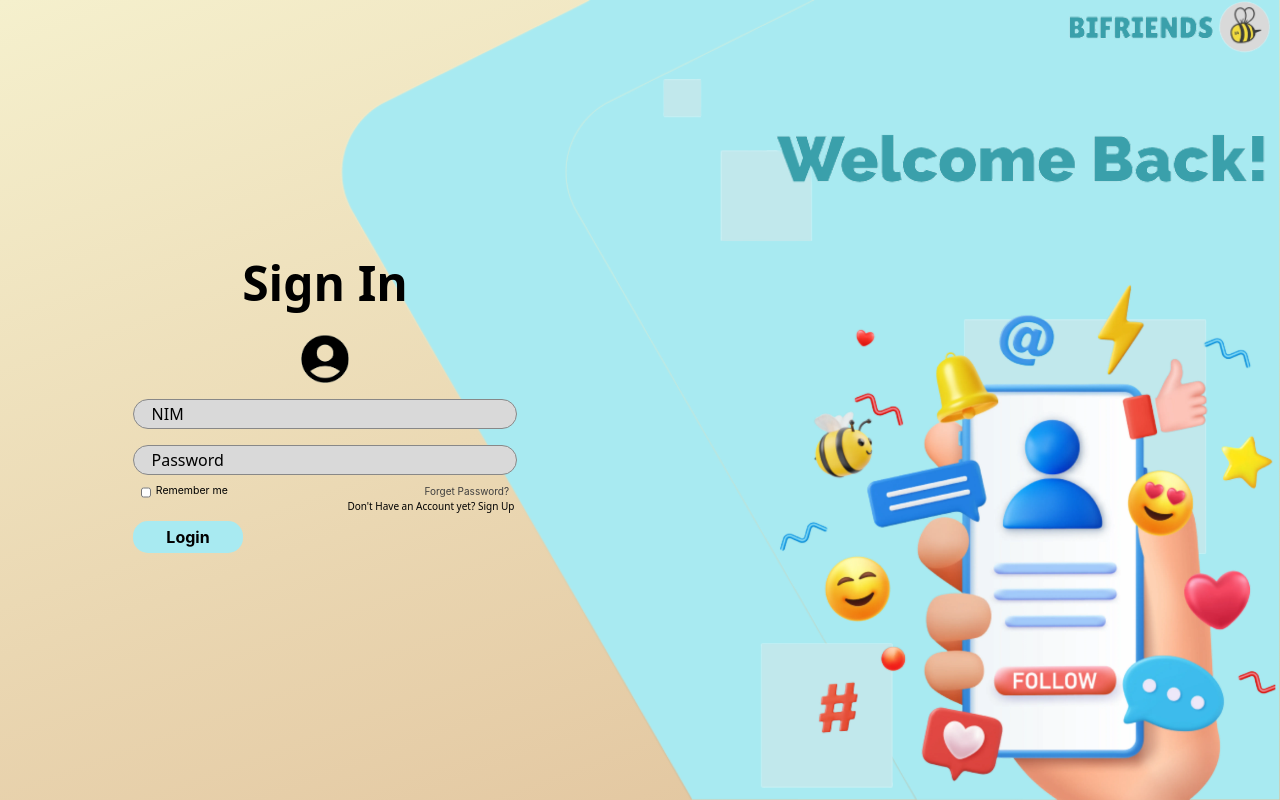
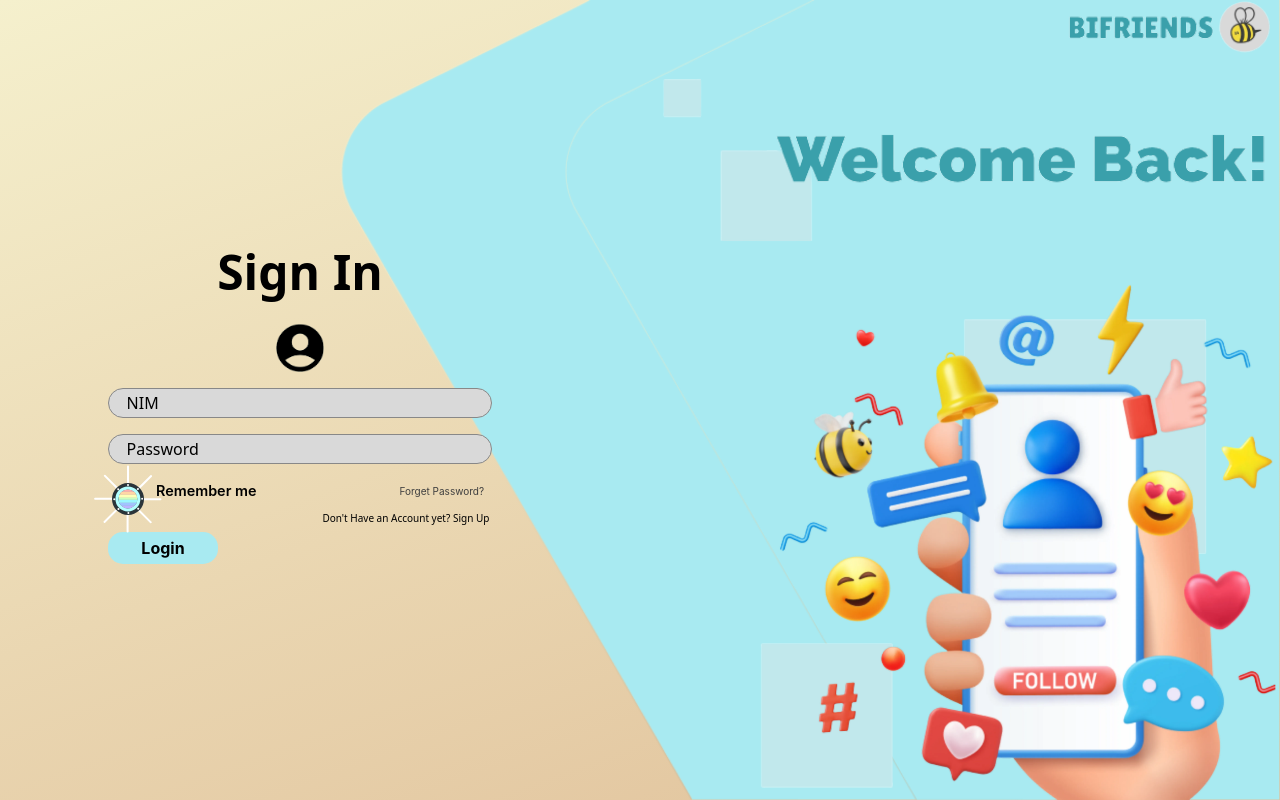
Before and after one commit to D4V1DYL/Bi-Friends-FE, a React (Vite) app: page / in a window 1280 px wide. Built offline with nearby package versions, Linux system fonts and the light colour scheme.

Commit message:
Update Login
Menambah animasi Remember Me

```diff
--- a/package.json
+++ b/package.json
@@ -19,6 +19,7 @@
     "react-icons": "^5.5.0",
     "react-router-dom": "^6.30.0",
     "react-toastify": "^11.0.5",
+    "styled-components": "^6.1.18",
     "sweetalert2": "^11.17.2",
     "tailwindcss": "^4.0.13"
   },
--- /dev/null
+++ b/src/Components/Textbox/textbox.tsx
@@ -0,0 +1,216 @@
+import React from 'react';
+import styled from 'styled-components';
+
+const Checkbox = () => {
+  return (
+    <StyledWrapper>
+      <label className="checkboxLabel" htmlFor="checkbox">
+        <input id="checkbox" name="checkbox" type="checkbox" />
+        <span id="bar1" className="bar" />
+        <span id="bar2" className="bar" />
+        <span id="bar3" className="bar" />
+        <span id="bar4" className="bar" />
+        <span id="bar5" className="bar" />
+        <span id="bar6" className="bar" />
+        <span id="bar7" className="bar" />
+        <span id="bar8" className="bar" />
+        <span id="nut1" className="nut" />
+        <span id="nut2" className="nut" />
+        <span id="nut3" className="nut" />
+        <span id="nut4" className="nut" />
+        <span id="nut5" className="nut" />
+        <span id="nut6" className="nut" />
+        <span id="nut7" className="nut" />
+        <span id="nut8" className="nut" />
+        <span className="cover" />
+        <span className="cover2">
+          <div className="inCover2">
+            <div className="rainbow">
+              <div />
+              <div />
+              <div />
+              <div />
+              <div />
+              <div />
+              <div />
+            </div>
+          </div>
+        </span>
+        <svg className="lock" xmlns="http://www.w3.org/2000/svg" fill="none" viewBox="0 0 24 24">
+          <g strokeWidth={0} id="SVGRepo_bgCarrier" />
+          <g strokeLinejoin="round" strokeLinecap="round" id="SVGRepo_tracerCarrier" />
+          <g id="SVGRepo_iconCarrier">
+            <path strokeLinejoin="round" strokeLinecap="round" strokeWidth={2} stroke="#2A3439" d="M7 10.0288C7.47142 10 8.05259 10 8.8 10H15.2C15.9474 10 16.5286 10 17 10.0288M7 10.0288C6.41168 10.0647 5.99429 10.1455 5.63803 10.327C5.07354 10.6146 4.6146 11.0735 4.32698 11.638C4 12.2798 4 13.1198 4 14.8V16.2C4 17.8802 4 18.7202 4.32698 19.362C4.6146 19.9265 5.07354 20.3854 5.63803 20.673C6.27976 21 7.11984 21 8.8 21H15.2C16.8802 21 17.7202 21 18.362 20.673C18.9265 20.3854 19.3854 19.9265 19.673 19.362C20 18.7202 20 17.8802 20 16.2V14.8C20 13.1198 20 12.2798 19.673 11.638C19.3854 11.0735 18.9265 10.6146 18.362 10.327C18.0057 10.1455 17.5883 10.0647 17 10.0288M7 10.0288V8C7 5.23858 9.23858 3 12 3C14.7614 3 17 5.23858 17 8V10.0288" />
+          </g>
+        </svg>
+      </label>
+    </StyledWrapper>
+  );
+}
+
+const StyledWrapper = styled.div`
+  .checkboxLabel {
+    --rotate-offset: 45deg;
+    --time-offset: 150ms;
+    --translate-offset: 0.6rem;
+    --delay: 180ms;
+    --total-duration: calc(var(--time-offset) + var(--delay) * 7);
+    margin-top: 15px;
+
+    position: relative;
+    height: 1.5rem; /* <<< UBAH UKURAN UTAMA DI SINI */
+    aspect-ratio: 1/1;
+    display: flex;
+    justify-content: center;
+    align-items: center;
+    transition: transform var(--total-duration) ease-in-out;
+  }
+
+  .bar {
+    position: absolute;
+    height: 1.5rem;
+    width: 0.1rem;
+    border-radius: 0.05rem;
+    background-color: white;
+    top: -50%;
+    transform-origin: bottom;
+    z-index: 0;
+  }
+
+  #bar1 { rotate: 45deg; transition-delay: 0ms; }
+  #bar2 { rotate: 90deg; transition-delay: 180ms; }
+  #bar3 { rotate: 135deg; transition-delay: 360ms; }
+  #bar4 { rotate: 180deg; transition-delay: 540ms; }
+  #bar5 { rotate: 225deg; transition-delay: 720ms; }
+  #bar6 { rotate: 270deg; transition-delay: 900ms; }
+  #bar7 { rotate: 315deg; transition-delay: 1080ms; }
+  #bar8 { rotate: 360deg; transition-delay: 1260ms; }
+
+  #bar1, #bar2, #bar3, #bar4, #bar5, #bar6, #bar7, #bar8 {
+    transition: all var(--time-offset) ease-in;
+    transform: translateY(calc(var(--translate-offset) * -1));
+  }
+
+  #checkbox:checked ~ #bar1,
+  #checkbox:checked ~ #bar2,
+  #checkbox:checked ~ #bar3,
+  #checkbox:checked ~ #bar4,
+  #checkbox:checked ~ #bar5,
+  #checkbox:checked ~ #bar6,
+  #checkbox:checked ~ #bar7,
+  #checkbox:checked ~ #bar8 {
+    transform: translateY(0);
+  }
+
+  #checkbox:checked ~ #bar1 { background-color: #ffadad; }
+  #checkbox:checked ~ #bar2 { background-color: #ffd6a5; }
+  #checkbox:checked ~ #bar3 { background-color: #fdffb6; }
+  #checkbox:checked ~ #bar4 { background-color: #caffbf; }
+  #checkbox:checked ~ #bar5 { background-color: #9bf6ff; }
+  #checkbox:checked ~ #bar6 { background-color: #a0c4ff; }
+  #checkbox:checked ~ #bar7 { background-color: #bdb2ff; }
+  #checkbox:checked ~ #bar8 { background-color: #ffc6ff; }
+
+  .nut {
+    height: 0.15rem;
+    aspect-ratio: 1/1;
+    background-color: white;
+    border-radius: 50%;
+    position: absolute;
+    z-index: 2;
+    top: 0;
+    transform: translateY(-3px);
+    transform-origin: 50% 500%;
+  }
+
+  #nut1 { rotate: 45deg; }
+  #nut2 { rotate: 90deg; }
+  #nut3 { rotate: 135deg; }
+  #nut4 { rotate: 180deg; }
+  #nut5 { rotate: 225deg; }
+  #nut6 { rotate: 270deg; }
+  #nut7 { rotate: 315deg; }
+  #nut8 { rotate: 360deg; }
+
+  .cover {
+    height: 2rem;
+    aspect-ratio: 1/1;
+    border-radius: 50%;
+    background: #2a3439;
+    position: absolute;
+    top: 50%;
+    left: 50%;
+    transform: translate(-50%, -50%);
+  }
+
+  .checkboxLabel:has(:checked) {
+    transform: rotate(-360deg);
+  }
+
+  .cover2 {
+    height: 1.2rem;
+    aspect-ratio: 1/1;
+    border-radius: 50%;
+    background: #91a3b0;
+    position: absolute;
+    top: 50%;
+    left: 50%;
+    transform: translate(-50%, -50%);
+    outline-width: 0.1rem;
+    outline: solid;
+    outline-color: #b2ffff;
+  }
+
+  .inCover2 {
+    height: 100%;
+    aspect-ratio: 1/1;
+    position: relative;
+    border-radius: 50%;
+    overflow: hidden;
+  }
+
+  .inCover2 .rainbow {
+    height: 100%;
+    width: 100%;
+    top: 50%;
+    left: 50%;
+    transform: translate(-50%, -50%);
+    position: absolute;
+    display: flex;
+    flex-direction: column;
+    justify-content: center;
+    align-items: center;
+  }
+
+  .rainbow div {
+    flex: 1;
+    width: 100%;
+  }
+
+  .rainbow div:nth-child(1) { background-color: #ffadad; }
+  .rainbow div:nth-child(2) { background-color: #ffd6a5; }
+  .rainbow div:nth-child(3) { background-color: #fdffb6; }
+  .rainbow div:nth-child(4) { background-color: #caffbf; }
+  .rainbow div:nth-child(5) { background-color: #9bf6ff; }
+  .rainbow div:nth-child(6) { background-color: #a0c4ff; }
+  .rainbow div:nth-child(7) { background-color: #bdb2ff; }
+
+  .lock {
+    position: absolute;
+    height: 0.9rem;
+    aspect-ratio: 1/1;
+    top: 50%;
+    left: 50%;
+    transform: translate(-50%, -50%);
+    opacity: 0;
+    transition: opacity 200ms ease-in;
+    transition-delay: var(--total-duration);
+  }
+
+  #checkbox:checked ~ .lock {
+    opacity: 1;
+  }
+`;
+
+
+export default Checkbox;
--- a/src/LoginFolder/LoginPage.css
+++ b/src/LoginFolder/LoginPage.css
@@ -49,7 +49,7 @@ body.LoginPage {
   width: 50%;
   height: 100%;
   display: flex;
-  margin: 5px;
+  margin: -20px;
   justify-content: center;
   flex-direction: column;
   align-items: center;
@@ -63,7 +63,6 @@ body.LoginPage {
   margin-bottom: 1rem;
   color: black;
 }
-
 
 .Txt_Input_Box_Log{
   display: flex;
@@ -105,15 +104,21 @@ body.LoginPage {
   justify-content: left;
 }
 
+.checkboxLabel {
+  height: 2rem;
+  aspect-ratio: 1/1;
+}
+
 #RememberMe{
   margin: 0.2rem 0.3rem 0 0;
   width: 10px;
 }
 
 #RememberMeTxt{
-  display: flex;
-  font-size: 10.5px;
+  font-size: 0.9rem;
+  font-weight: 600;
   color: black;
+  user-select: none;
 }
 
 #LastSection_Log{
--- a/src/LoginFolder/LoginPage.tsx
+++ b/src/LoginFolder/LoginPage.tsx
@@ -9,6 +9,7 @@ import { useEffect, useState } from "react";
 import AuthService from "../Shared/Auth/AuthService";
 import LoadingScreen from "../Components/LoadingComponent/LoadingScreen";
 import { ToastContainer,toast } from "react-toastify";
+import Checkbox from "../Components/Textbox/textbox";
 
 function LoginPage(){
 
@@ -108,13 +109,10 @@ function LoginPage(){
                             />
                         </div>
 
-
-
-
                         <div className="RememberBox_ForgetPassword_Box">
-                            <div className="RememberBox">
-                                <input id="RememberMe" type="checkbox"></input>
-                                <p id="RememberMeTxt" >Remember me</p>
+                            <div className="RememberBox" style={{ display: 'flex', alignItems: 'center', gap: '1rem' }}>
+                                <Checkbox />
+                                <p id="RememberMeTxt" style={{ fontWeight: '600', color: 'black' }}>Remember me</p>
                             </div>
 
                             <div className="ForgetPasswordBox">
```
Also changed, not shown: 1 other file (tests, documents, lock files or other folders).
